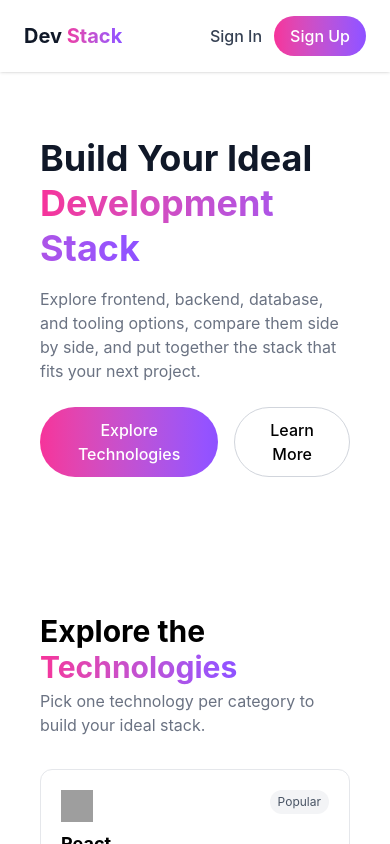
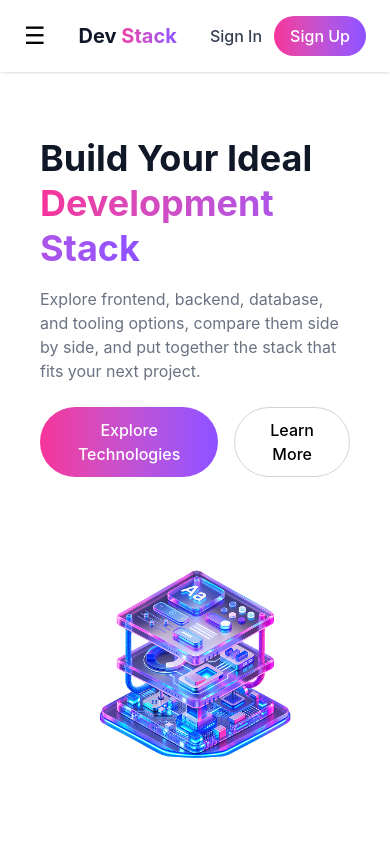
Before and after one commit to skpervez4321/B14-A05-DevStack, a React (Vite) app: page / in a window 390 px wide. Shown: the top 844 px of the page. Built offline with nearby package versions, Linux system fonts and the light colour scheme; grey boxes are pictures that could not be loaded.

Commit message:
Fix banner image and add mobile hamburger menu

```diff
--- a/src/App.jsx
+++ b/src/App.jsx
@@ -5,6 +5,7 @@ import { ToastContainer, toast } from 'react-toastify';
 import 'react-toastify/dist/ReactToastify.css';
 function App() {
   const [stack, setStack] = useState([]);
+    const [menuOpen, setMenuOpen] = useState(false);
 const [technologies, setTechnologies] = useState([]);
   const [loading, setLoading] = useState(true);
 
@@ -35,8 +36,15 @@ const [technologies, setTechnologies] = useState([]);
   return (
     <div className="min-h-screen bg-white">
             <ToastContainer position="top-right" autoClose={2000} />
-      {/* Navbar */}
+            {/* Navbar */}
       <nav className="flex items-center justify-between px-6 py-4 shadow-sm sticky top-0 bg-white z-50">
+        <button
+          className="md:hidden text-2xl"
+          onClick={() => setMenuOpen(!menuOpen)}
+          aria-label="Toggle menu"
+        >
+          ☰
+        </button>
         <div className="text-xl font-bold">
           <span className="text-gray-900">Dev</span>
           <span className="bg-gradient-to-r from-pink-500 to-violet-500 bg-clip-text text-transparent"> Stack</span>
@@ -56,6 +64,15 @@ const [technologies, setTechnologies] = useState([]);
         </div>
       </nav>
 
+      {menuOpen && (
+        <div className="md:hidden flex flex-col gap-4 px-6 py-4 border-b border-gray-200 text-gray-600 font-medium">
+          <a href="#" className="hover:text-gray-900">Home</a>
+          <a href="#" className="hover:text-gray-900">Technologies</a>
+          <a href="#" className="hover:text-gray-900">Projects</a>
+          <a href="#" className="hover:text-gray-900">About</a>
+          <a href="#" className="hover:text-gray-900">Contact</a>
+        </div>
+      )}
       {/* Hero */}
       <section className="flex flex-col md:flex-row items-center justify-between px-10 py-16 gap-8">
         <div className="max-w-lg">
@@ -78,8 +95,8 @@ const [technologies, setTechnologies] = useState([]);
             </button>
           </div>
         </div>
-        <div>
-          {/* এখানে পরে banner-stack.png ছবি বসাবো */}
+                <div>
+          <img src={banner} alt="Dev stack illustration" className="w-full max-w-md" />
         </div>
       </section>
             {/* Technologies + Your Stack */}
```
